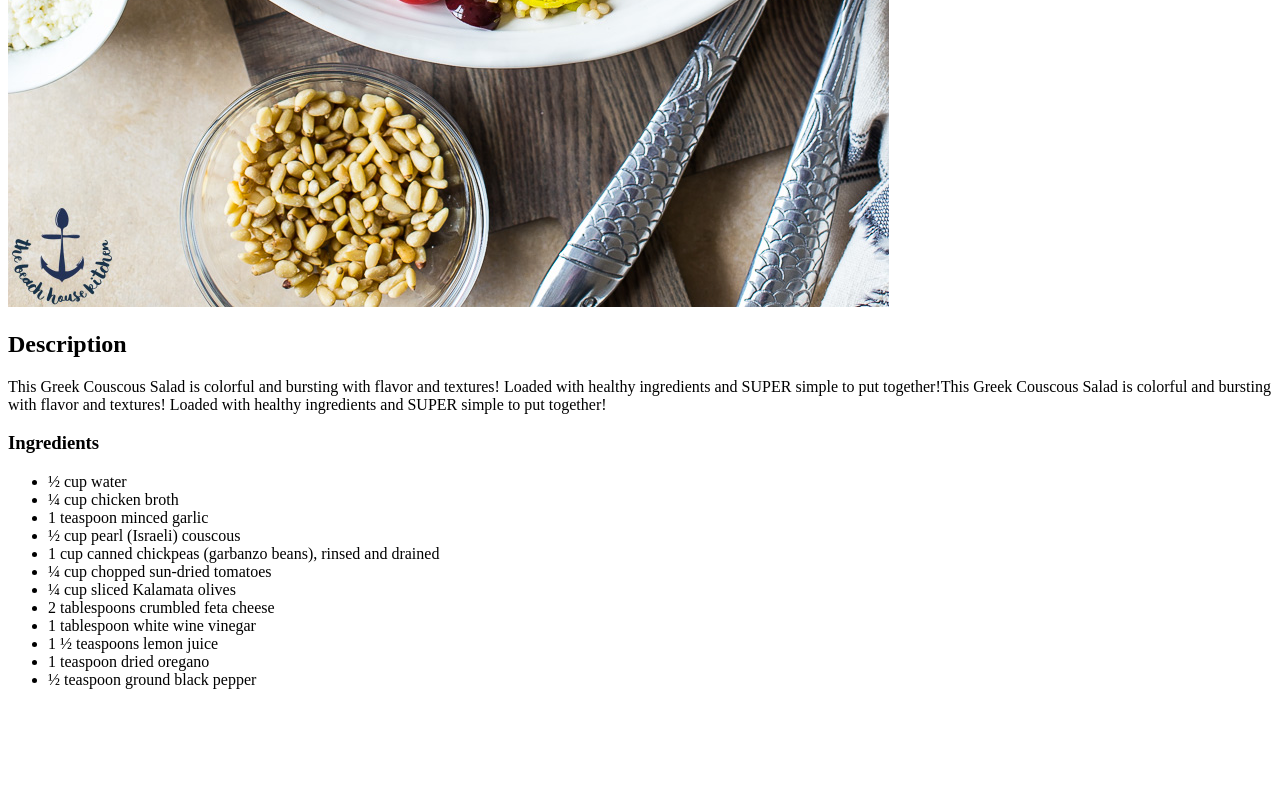
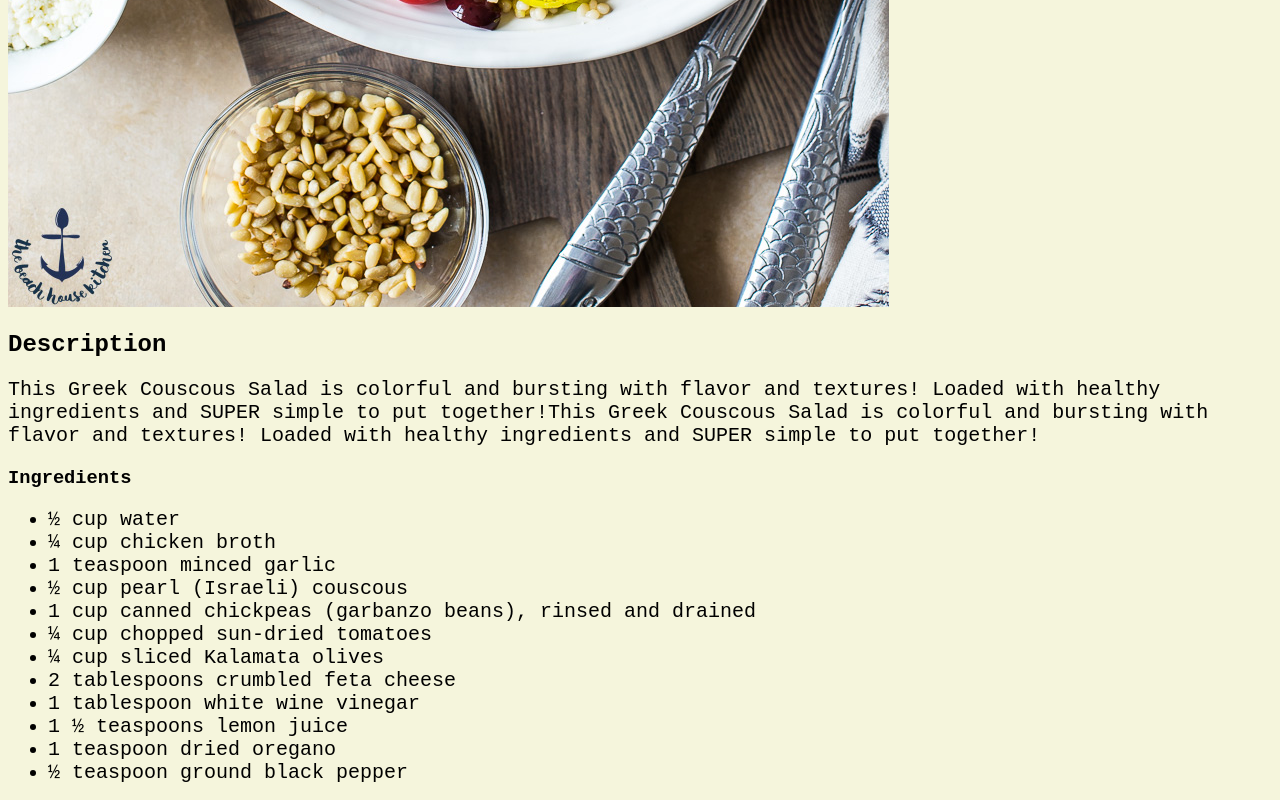
Before and after one commit to PeakyZloading/odin-recipes, a plain HTML site: page recipes/greekcouscoussalad.html in a window 1280 px wide. Shown: the part 1095-1895 px from the top of the page. Before the commit the page ends 1800 px from the top, so only its background shows below. Drawn offline with Linux system fonts and the light colour scheme.

Commit message:
Implements cosmetic changes to 3 recipes

```diff
--- a/recipes/greekcouscoussalad.html
+++ b/recipes/greekcouscoussalad.html
@@ -3,16 +3,17 @@
 <head>
     <meta charset="UTF-8">
     <meta name="viewport" content="width=device-width, initial-scale=1.0">
+    <link rel="stylesheet" type="text/css" href="../styles.css" />
     <title>Greek Couscous Salad</title>
 </head>
-<body>
-    <h1>Greek Couscous Salad</h1>
+<body style="background-color: beige;">
+    <h1  class="title">Greek Couscous Salad</h1>
     <img src="../images/Greek-Couscous-Salad-1-of-1-8.jpg">
-    <h2>Description</h2>
+    <h2 style="font-family: 'Courier New', Courier, monospace;">Description</h2>
     <p>
         This Greek Couscous Salad is colorful and bursting with flavor and textures! Loaded with healthy ingredients and SUPER simple to put together!This Greek Couscous Salad is colorful and bursting with flavor and textures! Loaded with healthy ingredients and SUPER simple to put together!
     </p>
-    <h3>Ingredients</h3>
+    <h3 style="font-family: 'Courier New', Courier, monospace;">Ingredients</h3>
     <ul>
         <li>½ cup water</li>
         <li>¼ cup chicken broth</li>
--- a/styles.css
+++ b/styles.css
@@ -7,3 +7,15 @@
     font-size: 24px;
     font-family: 'Courier New', Courier, monospace;
 }
+
+li{
+    font-family: 'Courier New', Courier, monospace;
+    font-size: 20px;
+    font-weight: 500;
+}
+
+p{
+    font-family: 'Courier New', Courier, monospace;
+    font-size: 20px;
+    font-weight: 500;
+}
```
Also changed, not shown: recipes/cherrylimeadevodkapopsicles.html (+5 -4 lines), recipes/mangodaiquiri.html (+5 -4 lines).
